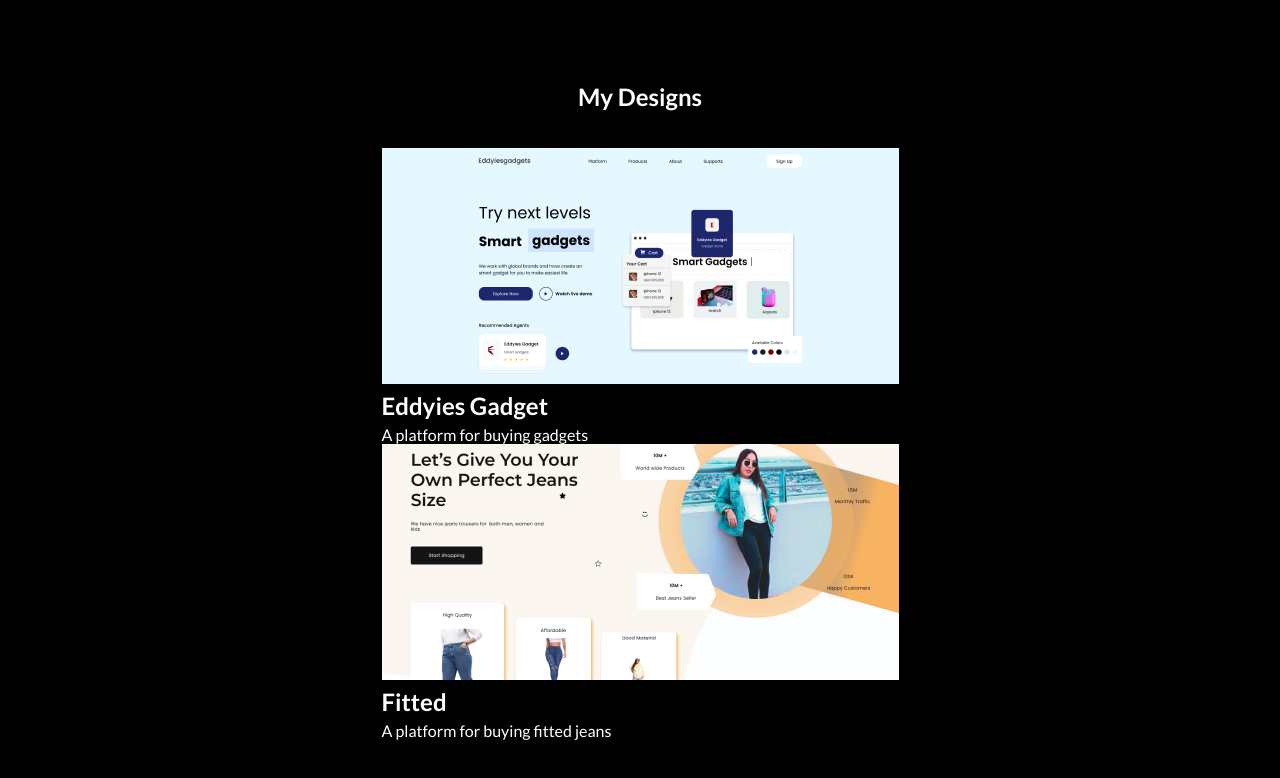
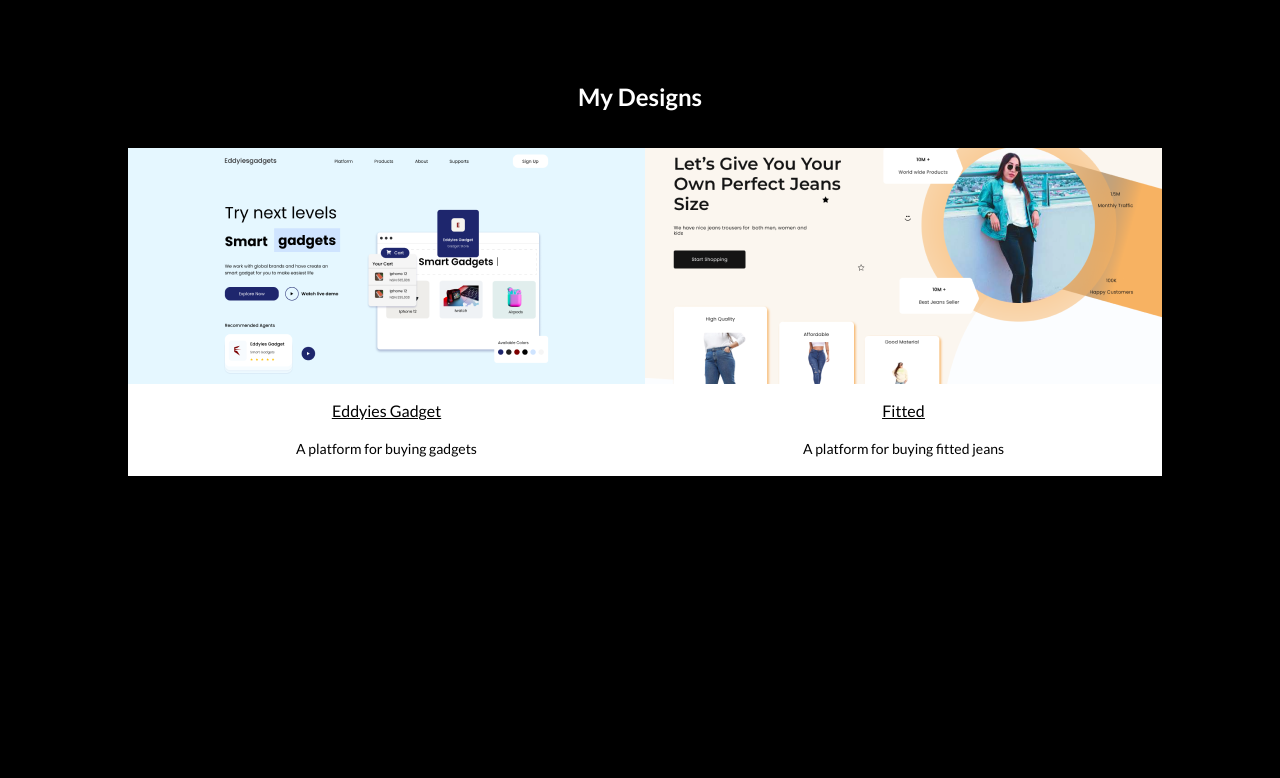
Before and after one commit to Opssy/portfolio, a React (Create React App) app: page / in a window 1280 px wide. Shown: the part 1534-2312 px from the top of the page. After the commit the page ends 2050 px from the top, so only its background shows below. Built offline with nearby package versions, Linux system fonts and the light colour scheme; the HTML template or start-up script is replaced by a standard one.

Commit message:
done stying

```diff
--- a/src/components/projects/project.module.css
+++ b/src/components/projects/project.module.css
@@ -14,3 +14,40 @@
     font-size: 24px;
     line-height: 38px;
 }
+.projectArea .projects {
+    display: flex;
+    justify-content: space-between;
+    align-items: center;
+    width: 100%;
+}
+.projectArea .projects .project {
+    display: flex;
+    flex-direction: column;
+    justify-content: center;
+    align-items: center;
+}
+.projectArea .projects .project .projectDetails {
+    background-color: white;
+    width: 100%;
+    display: flex;
+    flex-direction: column;
+    justify-content: center;
+    align-items: center;
+    gap: 1rem;
+    padding: 1rem;
+}
+.projectArea .projects .project .projectDetails h2 {
+    font-weight: 500;
+    font-size: 16px;
+    line-height: 140%;
+    text-decoration: underline;
+}
+.projectArea .projects .project .projectDetails p {
+    font-weight: 400;
+    font-size: 14px;
+    line-height: 22px;
+}
+.projectArea .projects .project .projectDetails h2,
+.projectArea .projects .project .projectDetails p {
+    color: black;
+}
```
